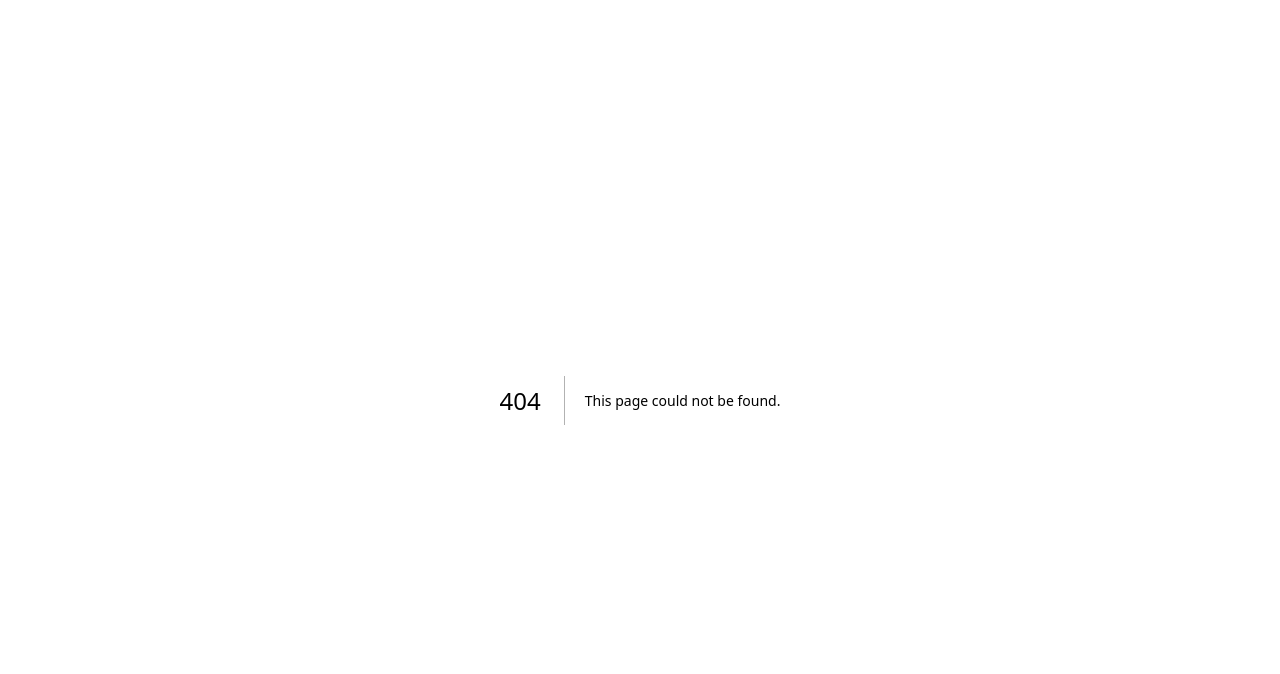
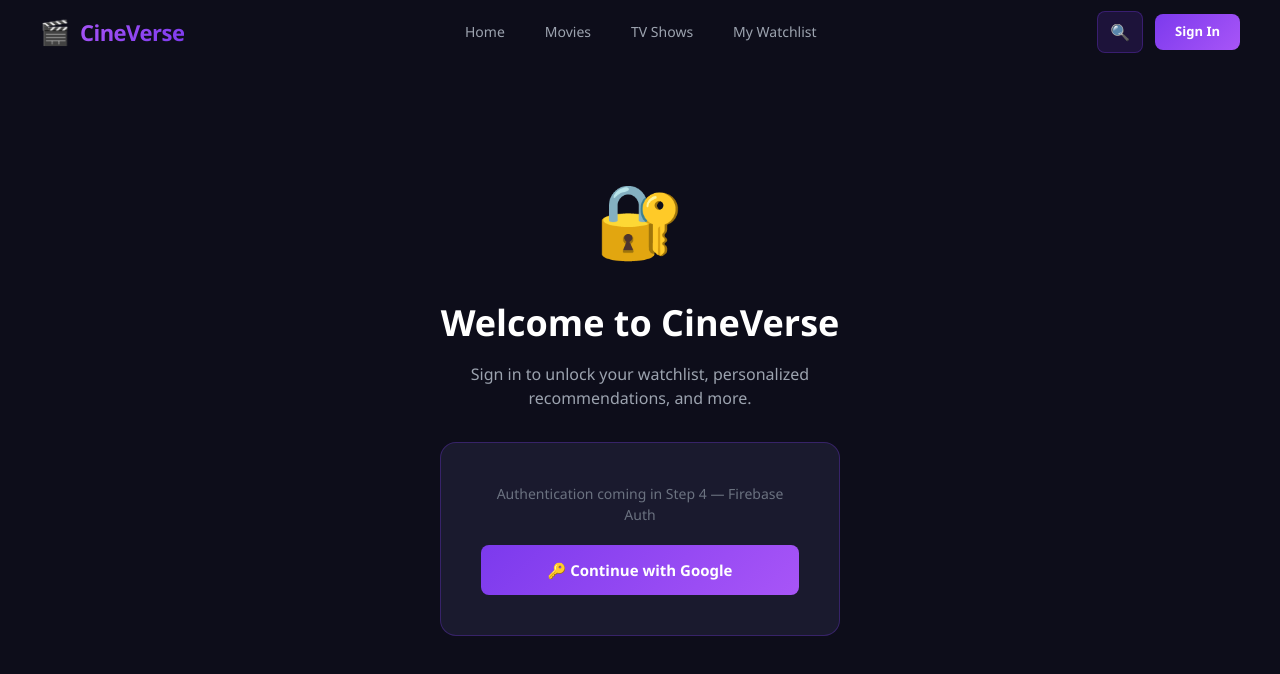
Before and after one commit to C-r-y-p-t-i-c-7-X/Entertainment-Recommendation-System, a Next.js app: page /auth in a window 1280 px wide. Before the commit this address had no page. Shown: the top 674 px of the page. Built offline with nearby package versions, Linux system fonts and the light colour scheme.

Commit message:
Create auth.js

```diff
--- /dev/null
+++ b/pages/auth.js
@@ -0,0 +1,41 @@
+import Navbar from '../components/Navbar';
+
+export default function Auth() {
+  return (
+    <main style={{ backgroundColor: '#0d0d1a', minHeight: '100vh' }}>
+      <Navbar />
+      <div style={{
+        display: 'flex', flexDirection: 'column',
+        alignItems: 'center', justifyContent: 'center',
+        minHeight: '100vh', textAlign: 'center', padding: '40px',
+      }}>
+        <div style={{ fontSize: '72px', marginBottom: '24px' }}>🔐</div>
+        <h1 style={{
+          fontSize: '36px', fontWeight: '900', color: 'white',
+          marginBottom: '12px',
+        }}>
+          Welcome to CineVerse
+        </h1>
+        <p style={{ color: '#9ca3af', fontSize: '16px', marginBottom: '32px', maxWidth: '400px' }}>
+          Sign in to unlock your watchlist, personalized recommendations, and more.
+        </p>
+        <div style={{
+          backgroundColor: '#1a1a2e',
+          border: '1px solid rgba(124,58,237,0.3)',
+          borderRadius: '16px', padding: '40px',
+          width: '100%', maxWidth: '400px',
+        }}>
+          <p style={{ color: '#6b7280', fontSize: '14px', marginBottom: '20px' }}>
+            Authentication coming in Step 4 — Firebase Auth
+          </p>
+          <button
+            className="btn-primary"
+            style={{ width: '100%', padding: '14px', fontSize: '15px', fontWeight: '700' }}
+          >
+            🔑 Continue with Google
+          </button>
+        </div>
+      </div>
+    </main>
+  );
+}
```
